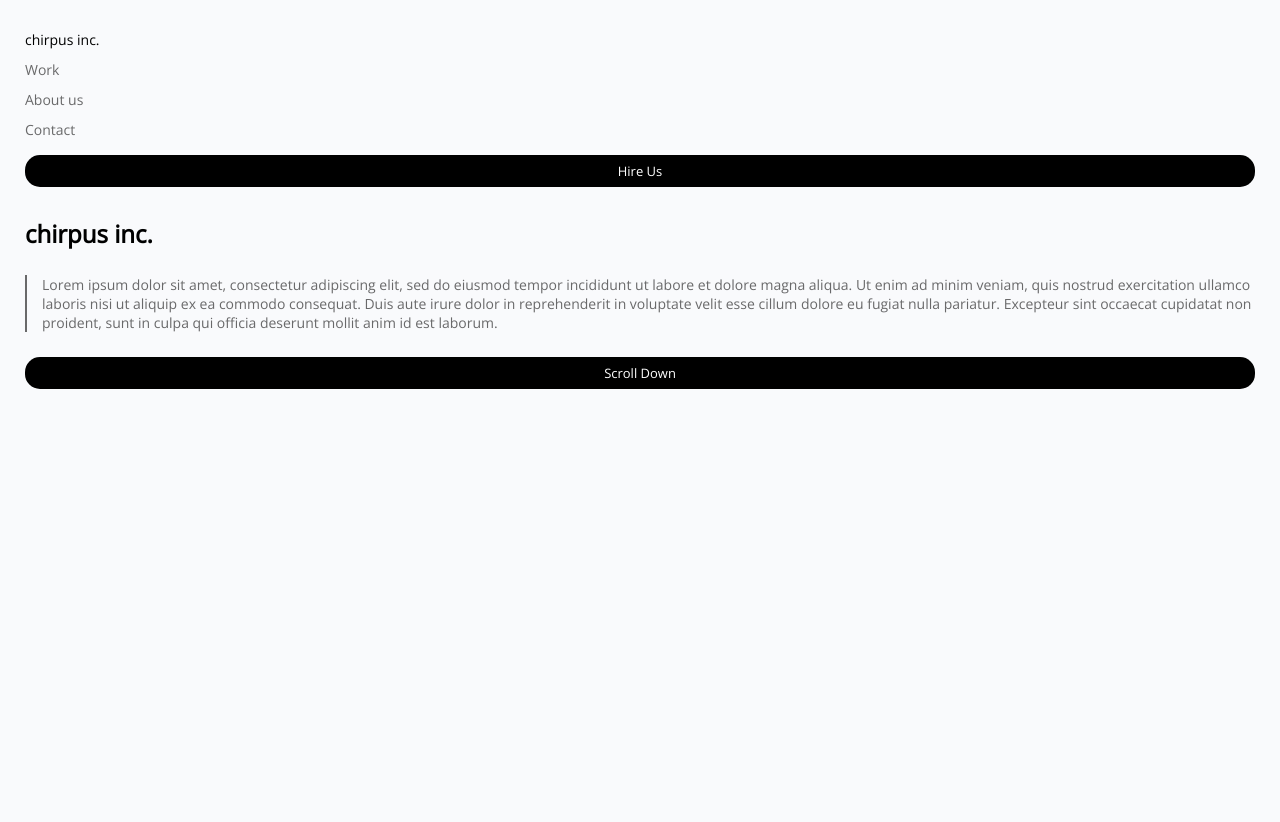
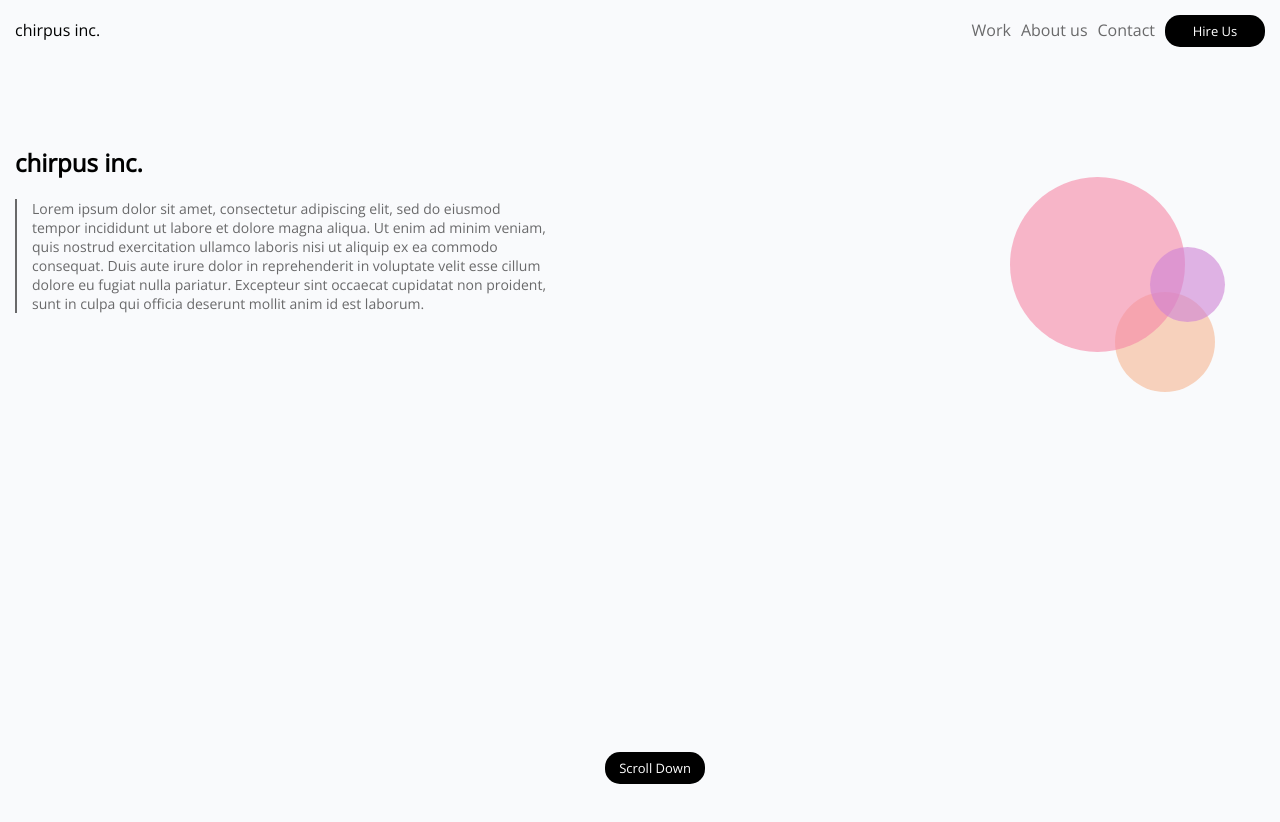
Before and after one commit to alice-griffin/Lab-1, a plain HTML site: page index.html in a window 1280 px wide. Before the commit the page ends 800 px from the top, so only its background shows below. Drawn offline with nearby package versions, Linux system fonts and the light colour scheme.

Commit message:
lab part 2

```diff
--- a/index.html
+++ b/index.html
@@ -8,25 +8,34 @@
     <link href="https://fonts.googleapis.com/css2?family=Open+Sans&display=swap" rel="stylesheet">
 </head>
 <body>
-<div>
-    <ul class="navbar">
-        <li>chirpus inc.</li>
-        <li><a href="#">Work</a></li>
-        <li><a href="#">About us</a></li>
-        <li><a href="#">Contact</a></li>
+
+<div class="navbar">
+    <li class="navlogo">chirpus inc.</li>
+    <a class="links" href="#">Work</a>
+    <a class="links" href="#">About us</a>
+    <a class="links" href="#">Contact</a>
+    <div class="hirebutton">
         <button class="hire">Hire Us</button>
-    </ul>
+    </div>
 </div>
 
-
-    <div class="content">
+<div class="content">
+    <div class="text">
         <h2 class="header">chirpus inc.</h2>
-            <div class="border-left">
-                Lorem ipsum dolor sit amet, consectetur adipiscing elit, sed do eiusmod tempor incididunt ut labore et dolore magna aliqua. Ut enim ad minim veniam, quis nostrud exercitation ullamco laboris nisi ut aliquip ex ea commodo consequat. Duis aute irure dolor in reprehenderit in voluptate velit esse cillum dolore eu fugiat nulla pariatur. Excepteur sint occaecat cupidatat non proident, sunt in culpa qui officia deserunt mollit anim id est laborum.</p>
-            </div>
-        <div class="scroll">
-            <button>Scroll Down</button>
+        <div class="border-left">
+            Lorem ipsum dolor sit amet, consectetur adipiscing elit, sed do eiusmod tempor incididunt ut labore et dolore magna aliqua. Ut enim ad minim veniam, quis nostrud exercitation ullamco laboris nisi ut aliquip ex ea commodo consequat. Duis aute irure dolor in reprehenderit in voluptate velit esse cillum dolore eu fugiat nulla pariatur. Excepteur sint occaecat cupidatat non proident, sunt in culpa qui officia deserunt mollit anim id est laborum.</p>
         </div>
     </div>
+    <div class="circles">
+        <span class="circle1"></span>
+        <span class="circle2"></span>
+        <span class="circle3"></span>
+    </div>
+</div>
+
+<div class="scroll">
+    <button class="scroll-button">Scroll Down</button>
+</div>
+
 </body>
 </html>
--- a/style.css
+++ b/style.css
@@ -6,20 +6,17 @@
 
 body {
     background-color: #f9fafc;
-    padding: 25px;
+    padding: 15px;
+    height: 100vh;
 }
 
 a {
     text-decoration: none;
     color:  #69696a;
-
 }
 
-.navbar {
-    list-style: none;
-    line-height: 30px;
-    margin-bottom: 30px;
-    font-size: 14px;
+.links {
+    list-style-type: none;
 }
 
 button {
@@ -33,13 +30,6 @@ button {
     font-size: 13px;
 }
 
-.hire {
-    margin-top: 10px;
-}
-
-.header {
-    margin-bottom: 25px;
-}
 
 .border-left {
     color: #69696a;
@@ -53,6 +43,118 @@ button {
     padding-bottom: 0;
 }
 
+.links {
+    display: flex;
+    flex-direction: column;
+    line-height: 30px;
+}
+
+.navlogo {
+    line-height: 30px;
+    list-style-type: none;
+}
+
+.hire {
+    margin-bottom: 20px;
+}
+
+.header {
+    margin-bottom: 20px;
+}
+
 .scroll {
-    margin-top: 25px;
+    margin-top: 20px;
 }
+
+@media screen and (min-width: 768px) {
+
+body {
+    display: flex;
+    flex-direction: column;
+    height: 100vh;
+}
+
+.navbar {
+    display: flex;
+    justify-content: flex-end;
+    width: 100%;
+}
+
+.navlogo {
+    display: flex;
+    justify-content: flex-start;
+    flex-grow: 1;
+}
+
+.hire {
+    width: 100px;
+    margin-left: 10px;
+}
+
+.links {
+    padding-left: 10px;
+}
+
+.scroll {
+    width: 100%;
+    display: flex;
+    justify-content: center;
+    bottom: 2%;
+    position: fixed;
+}
+
+.scroll-button {
+    width: 100px;
+}
+
+.content {
+    display: flex;
+    flex-direction: row;
+    align-items: center;
+}
+
+.circles {
+    width: 50%;
+    position: relative;
+    margin-top: 325px;
+    display: flex;
+}
+
+.circle1 {
+    display: block;
+    height: 100px;
+    width: 100px;
+    background-color: rgba(247, 193, 162, 0.7);
+    border-radius: 50%;
+    position: absolute;
+    right: 50px;
+    bottom: 0px;
+}
+
+.circle2 {
+    display: block;
+    height: 175px;
+    width: 175px;
+    background-color: rgba(247, 136, 167, 0.6);
+    border-radius: 50%;
+    position: absolute;
+    bottom: 40px;
+    right: 80px;
+}
+
+.circle3 {
+    display: block;
+    height: 75px;
+    width: 75px;
+    background-color:rgba(207, 130, 213, 0.6);
+    border-radius: 50%;
+    position: absolute;
+    bottom: 70px;
+    right: 40px;
+}
+
+.border-left {
+    width: 50%;
+}
+
+}
```
